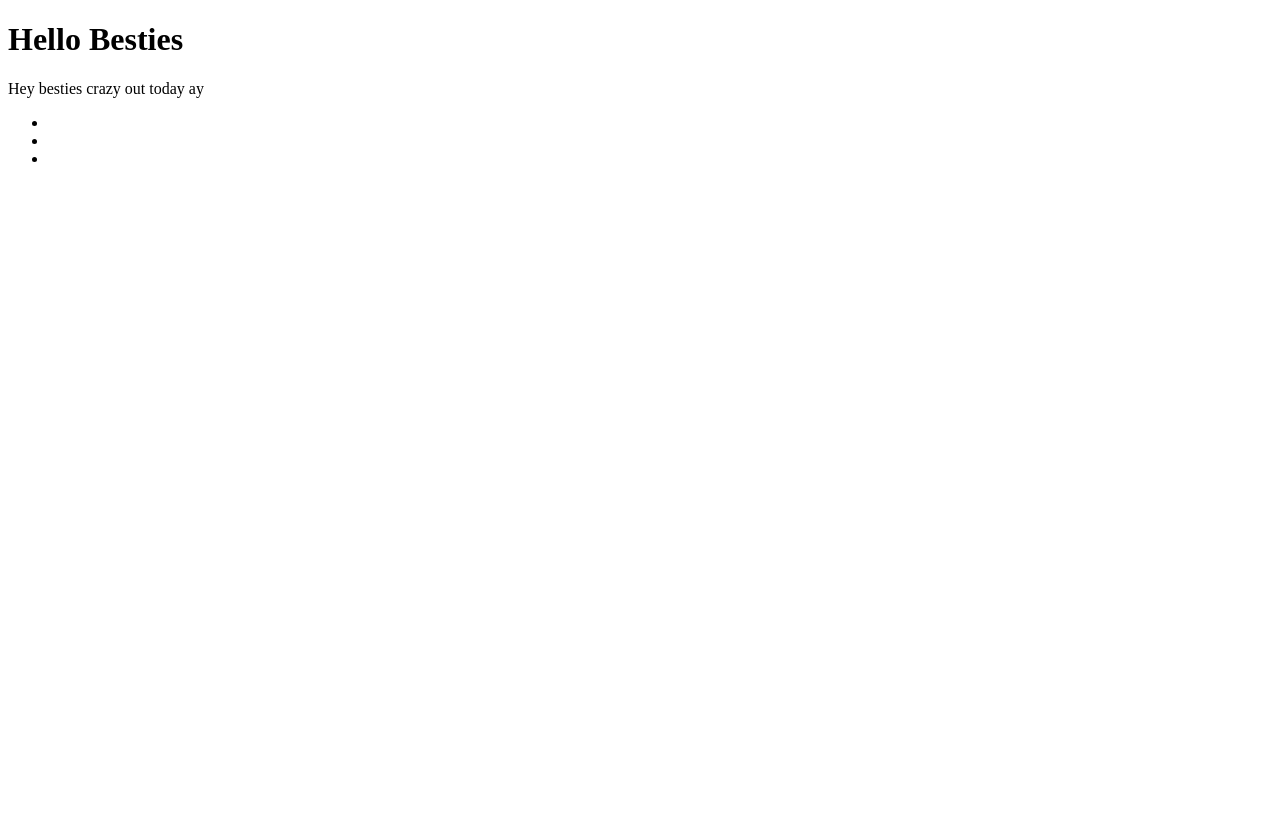
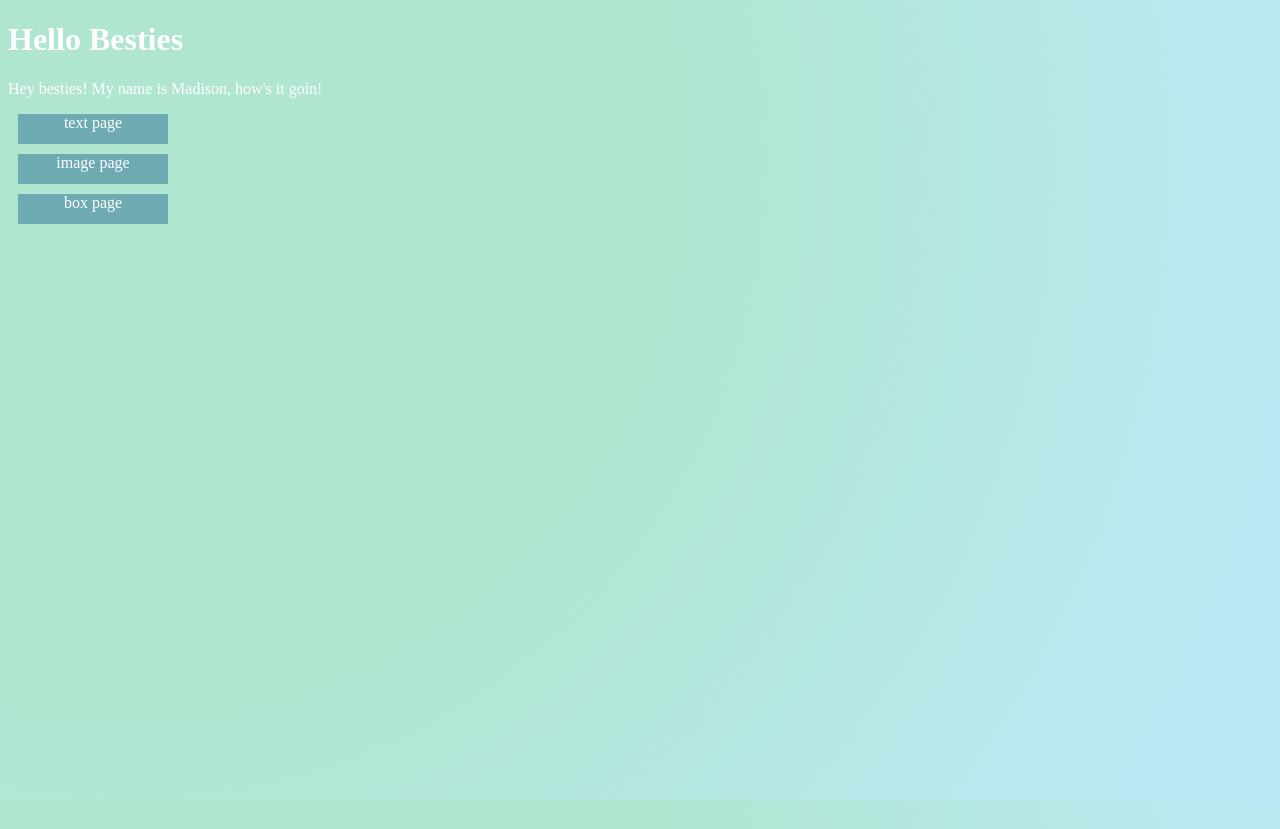
Before and after one commit to MadisonBread/LCC, a plain HTML site: page index.html in a window 1280 px wide. Before the commit the page ends 800 px from the top, so only its background shows below. Drawn offline with Linux system fonts and the light colour scheme.

Commit message:
Add files via upload

```diff
--- a/index.html
+++ b/index.html
@@ -4,16 +4,54 @@
 <head>
 <meta charset="utf-8">
 <title>my index page</title>
+<style>
+  body {background-image: radial-gradient( circle farthest-corner at 10% 20%,  rgba(176,229,208,1) 42%, rgba(92,202,238,0.41) 93.6% );
+    background-size: cover;
+    height: 100vh;
+    background-attachment: fixed;
+    color:white;
+  }
+    ul {
+      list-style-type: none;
+      margin:0; padding:0;
+    }
+
+    a {
+      background: rgb(109, 170, 178);
+      display: block;
+      width: 150px;
+      height: 30px;
+      margin: 10px;
+      text-align: center;
+      text-decoration: none;
+      color: white;
+      transition: transform 2s;
+    }
+
+    a:hover {
+      background: orange;
+      color: white;
+      border-radius: 20px;
+      box-shadow: 5px 5px 5px palegreen;
+      transform: rotate(360deg);
+    }
+
+    a:active {
+      background: yellow;
+    }
+
+
+</style>
 </head>
 
 <body>
   <h1> Hello Besties</h1>
-<p>Hey besties crazy out today ay</p>
+<p>Hey besties! My name is Madison, how's it goin!</p>
 
 <ul>
-<li><a href="text.html"text page</a></li>
-<li><a href="image.html"image page</a></li>
-<li><a href="Box.html"box page</a></li>
+<li><a href="text.html">text page</a></li>
+<li><a href="image.html"> image page</a></li>
+<li><a href="box.html"> box page</a></li>
 </ul>
 
 </body>
```
